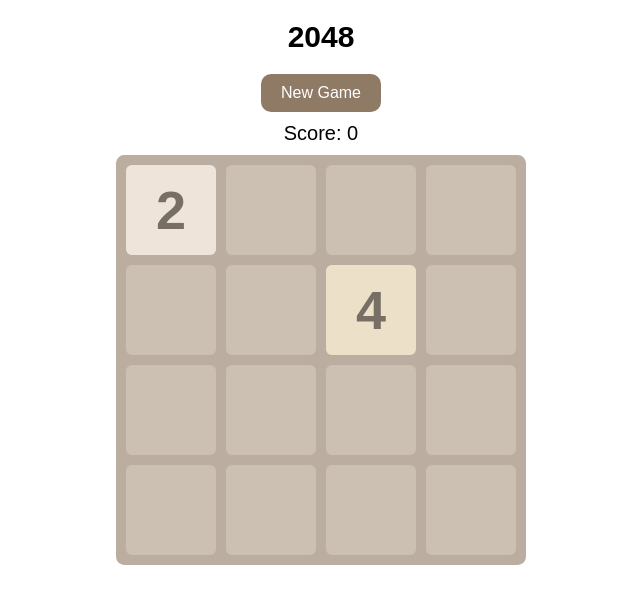
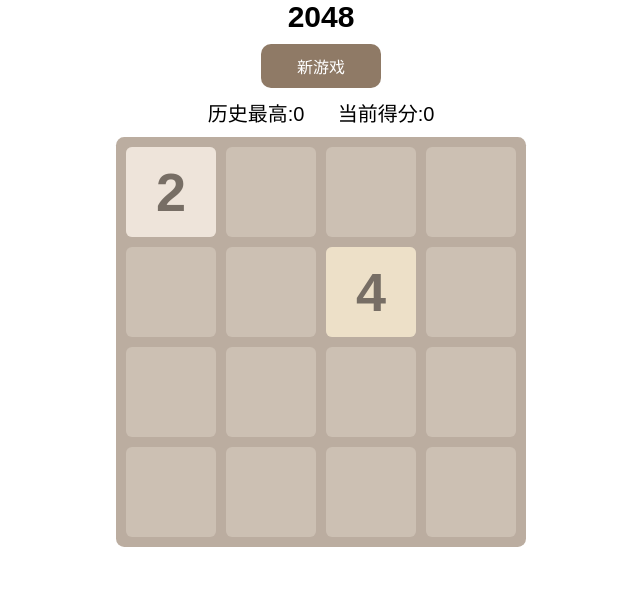
Before and after one commit to antwork/microsimple.github.com, a Jekyll site: the page 2048/index.html, which Jekyll copies as it is, in a window 1280 px wide. Shown: the top 604 px of the page, without its empty margins (319-959 px from the left). Built offline with Jekyll 4.4.1, drawn with Linux system fonts in a browser that asks for light colours; Markdown is read by kramdown in place of the engine named in the settings; some of the changed lines change nothing that is shown.

Commit message:
增加历史最高纪录，优化弹窗效果

```diff
--- a/2048/css/2048.css
+++ b/2048/css/2048.css
@@ -1,3 +1,5 @@
+*{margin:0px auto;}
+body{position: relative;}
 header{display:block;margin:0 auto;width:100%;text-align: center;}
 header h1{font-family: Arial;font-size: 30px;font-weight: bold;}
 header #newgamebutton{display:block;margin:10px auto; width:100px;padding:10px 10px;background-color: #8f7a66;font-family: Arial;color:white;border-radius: 10px;text-decoration: none;}
@@ -8,3 +10,6 @@
 .grid-cell{width:100px;height:100px;border-radius: 6px;background-color:#ccc0b3;position: absolute;}
 
 .number-cell{border-radius: 6px;font-family: Arial;font-weight: bold;font-size: 60px;line-height: 100px;text-align: center;position: absolute;}
+
+#mask{background:black;z-index: 1000;opacity: .5;filter:alpha(opacity=50);position: absolute;top:0px;left:0px;height:666px;width:666px;}
+#tips{position:absolute;padding:10px;border:1px solid #ccc;border-radius: 14px; center;font-family: Arial;font-size:20px;z-index: 1001;background: #fff;width:120px;}
--- a/2048/index.html
+++ b/2048/index.html
@@ -12,8 +12,8 @@
 <body>
     <header>
         <h1>2048</h1>
-        <a href="javascript:newGame();" id="newgamebutton">New Game</a>
-        <p >Score: <span id="score">0</span></p>
+        <a href="javascript:newGame();" id="newgamebutton">新游戏</a>
+        <p >历史最高:<span id="hscore">0</span>&nbsp;&nbsp;&nbsp;&nbsp;&nbsp;&nbsp;当前得分:<span id="score">0</span></p>
     </header>
     <div id="grid-container" class="">
         <div class="grid-cell" id="grid-cell-0-0"></div>
--- a/2048/javascript/2048.js
+++ b/2048/javascript/2048.js
@@ -7,6 +7,7 @@
  */
 var board = new Array(),
     score = 0,
+    hscore = 0,
     hasConflicted = new Array(),
     //捕捉触摸位置
     startX = 0,
@@ -15,6 +16,11 @@
     endY = 0;
 
 $(document).ready(function(){
+    if(window.localStorage){
+        hscore = localStorage.getItem("highscore") == null ? 0 : localStorage.getItem("highscore");
+    }else{
+        hscore = getCookie("highscore")==null?0:getCookie("highscore");
+    }
     prepareForMobile();
     newGame();
 });
@@ -217,7 +223,12 @@
    }
 }
 function gameOver(){
-    alert("Game Over!");
+    if(window.localStorage){
+        localStorage.setItem("highscore",hscore);
+    }else{
+        SetCookie("highscore",hscore);
+    }
+    showTips("革命尚未成功<br/>同志仍需努力");
 }
 function moveLeft(){
     if(!canMoveLeft(board))return false;
@@ -443,6 +454,47 @@
     return true;
 }
 
+function SetCookie(name,value)//两个参数，一个是cookie的名字，一个是值
+
+{
+
+    var Days = 30; //此 cookie 将被保存 30 天
+
+    var exp = new Date();    //new Date("December 31, 9998");
+
+    exp.setTime(exp.getTime() + Days*24*60*60*1000);
+
+    document.cookie = name + "="+ escape (value) + ";expires=" + exp.toGMTString();
+
+}
+
+function getCookie(name)//取cookies函数
+
+{
+
+    var arr = document.cookie.match(new RegExp("(^| )"+name+"=([^;]*)(;|$)"));
+
+     if(arr != null) return unescape(arr[2]); return null;
+
+
+
+}
+
+function delCookie(name)//删除cookie
+
+{
+
+    var exp = new Date();
+
+    exp.setTime(exp.getTime() - 1);
+
+    var cval=getCookie(name);
+
+    if(cval!=null) document.cookie= name + "="+cval+";expires="+exp.toGMTString();
+
+}
+
+
 /**
  * showAnimation.js
  */
@@ -470,4 +522,35 @@
 }
 function updateScore(score){
     $("#score").text(score);
+    if(score>hscore) hscore=score;
+    $("#hscore").text(hscore)
 }
+function showTips(text){
+
+    var sHeight = document.body.scrollHeight,
+        sWidth = document.body.scrollWidth,
+        cHeight = document.body.clientHeight;
+    var mask = document.createElement("div");
+        mask.id="mask";
+        mask.style.height = sHeight +"px";
+        mask.style.width = sWidth+"px";
+        document.body.appendChild(mask);
+    var tips = document.createElement("div");
+        tips.id = "tips";
+        document.body.appendChild(tips);
+
+        tips.style.top = cHeight/2 - tips.offsetHeight/2 + "px";
+        tips.style.left = sWidth/2 - tips.offsetWidth/2 + "px";
+        tips.innerHTML = text;
+
+        mask.onclick=function(){
+            document.body.removeChild(mask);
+            document.body.removeChild(tips);
+        };
+    setTimeout(function(){
+        document.body.removeChild(mask);
+        document.body.removeChild(tips);
+    },1500);
+
+
+}
```
